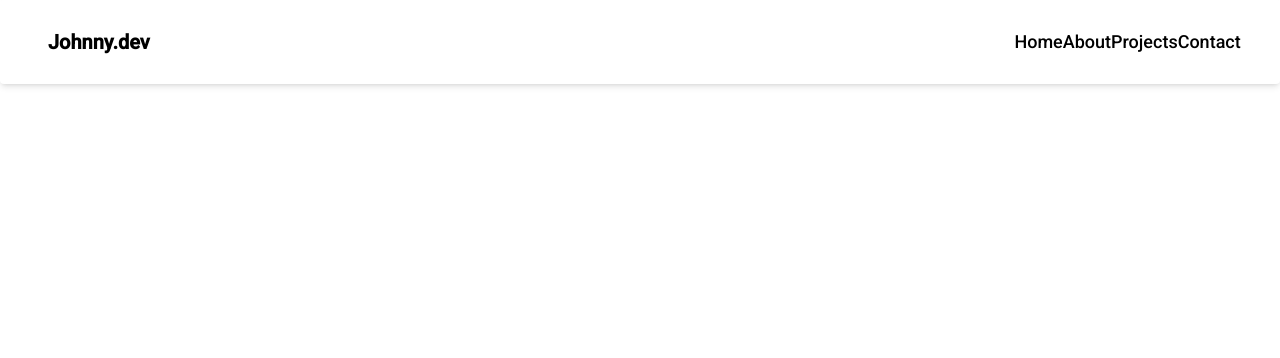
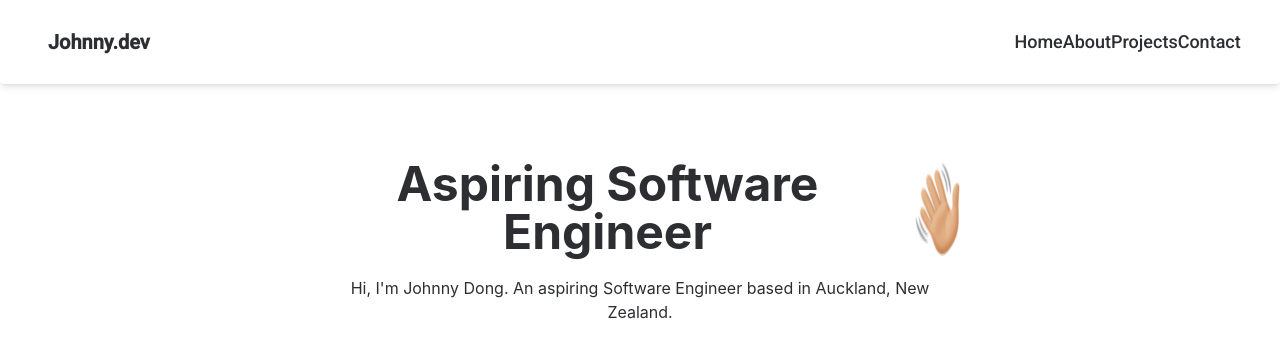
Before and after one commit to imjohnnyy/johnny-dong-portfolio-2023, a React (Create React App) app: page / in a window 1280 px wide. Shown: the top 358 px of the page. Built offline with nearby package versions, Linux system fonts and the light colour scheme.

Commit message:
added details to home page

```diff
--- a/src/App.js
+++ b/src/App.js
@@ -11,7 +11,6 @@ function App() {
         <Routes>
           <Route path="/" element={<Home />}></Route>
         </Routes>
-        <Home />
       </Router>
     </div>
   );
--- a/src/components/Navbar.js
+++ b/src/components/Navbar.js
@@ -10,13 +10,13 @@ const Navbar = () => {
       <div
         className={`${navbarBackground} ${flexBetween} fixed top-0 z-30 w-full py-7`}
       >
-        <h3 className={"ml-8 font-roboto font-bold text-xl cursor-pointer"} >Johnny.dev</h3>
+        <h3 className={"ml-8 font-roboto font-bold text-xl cursor-pointer text-gray"} >Johnny.dev</h3>
 
         <div className={`${flexBetween}  font-roboto  w-1/5 text-xl`}>
 
 
             {/* RIGHT SIDE OF NAVBAR */}
-            <div className={`${flexBetween} w-full font-roboto font-medium text-lg mr-20 `}>
+            <div className={`${flexBetween} w-full font-roboto font-medium text-lg mr-20 text-gray `}>
               <Link className={"hover:text-sky-600"}to="/">Home</Link>
               <Link className={"hover:text-sky-600"} to="/about">About</Link>
               <Link className={"hover:text-sky-600"} to="/projects">Projects</Link>
--- a/src/pages/Home.js
+++ b/src/pages/Home.js
@@ -1,9 +1,20 @@
+import WavingEmoji from "../assets/images/WavingEmoji.png";
+
 const Home = () => {
-    return (
-        <div>
+  const flexBetween = "flex items-center";
 
-        </div>
-    )
-}
+  return (
+    <div className={`mx-auto w-3/6 items-center justify-center`}>
+      <div className={"flex item-start mt-40 text-5xl font-bold"}>
+        <h1 className={"text-gray"}>Aspiring Software Engineer</h1>
+        <img className={"ml-5"} src={WavingEmoji} alt="Waving"></img>
+      </div>
+      <p className={"flex item-start mt-5 text-gray"}>
+        Hi, I'm Johnny Dong. An aspiring Software Engineer based in Auckland,
+        New Zealand.
+      </p>
+    </div>
+  );
+};
 
 export default Home;
--- a/tailwind.config.js
+++ b/tailwind.config.js
@@ -8,6 +8,9 @@ module.exports = {
       fontFamily: {
         lora: "'Lora', serif",
         roboto: "'Roboto', sans-serif"
+      },
+      colors: {
+        gray: "#2d2e32"
       }
     },
   },
```
Also changed, not shown: src/assets/images/WavingEmoji.png (added).
